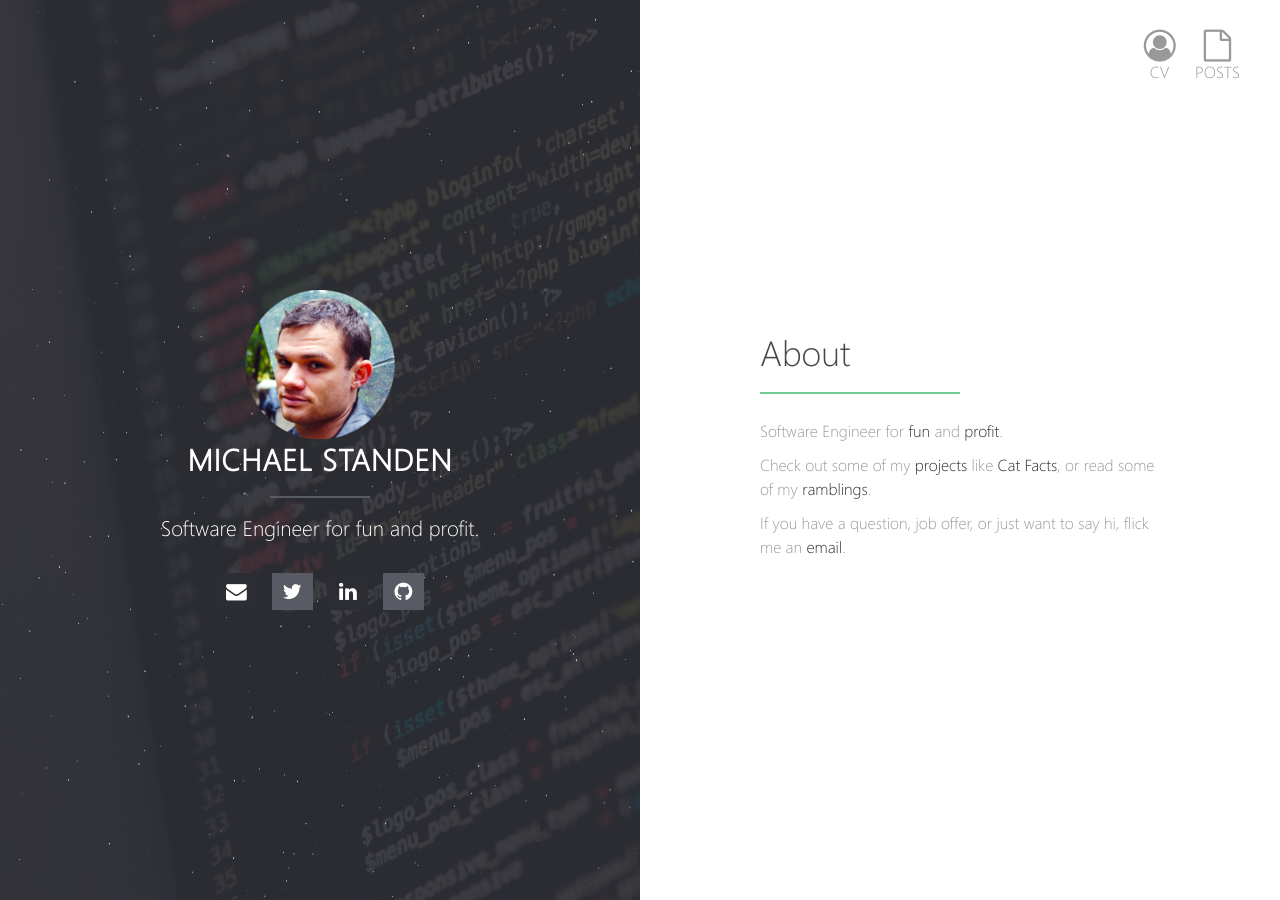
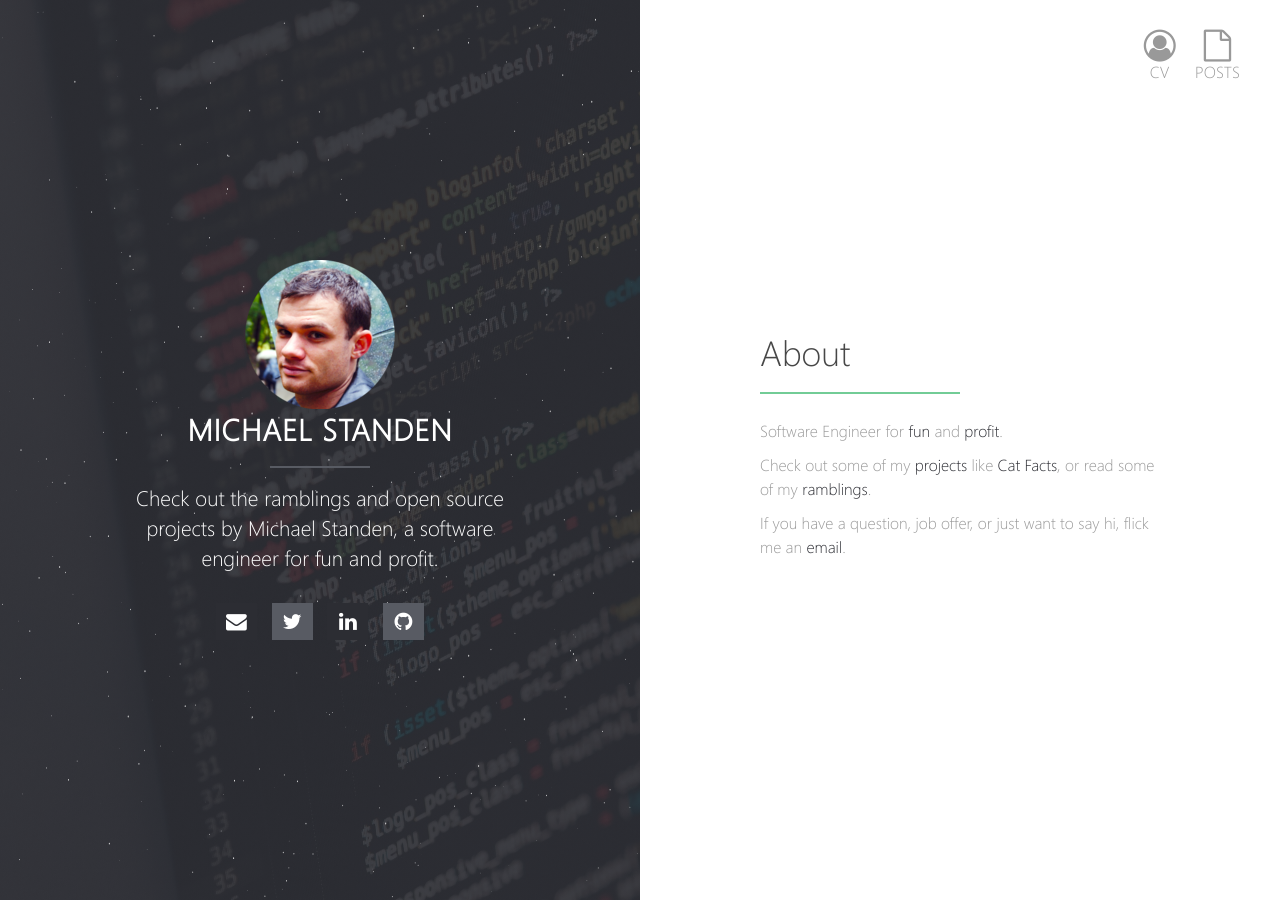
Before and after one commit to ScreamingHawk/ScreamingHawk.github.io, a Jekyll site: the page built from index.md, in a window 1280 px wide. Built offline with Jekyll 4.4.1, drawn with Linux system fonts in a browser that asks for light colours; our own code applies the rules of GitHub Pages for plain Markdown files.

Commit message:
Update website description

```diff
--- a/_config.yml
+++ b/_config.yml
@@ -1,6 +1,6 @@
 # Site
 title: Michael Standen
-description: Software Engineer for fun and profit.
+description: Check out the ramblings and open source projects by Michael Standen, a software engineer for fun and profit.
 url: https://michael.standen.link
 logo: dp_round.png
 disqus_shortname: michael-standen
```
